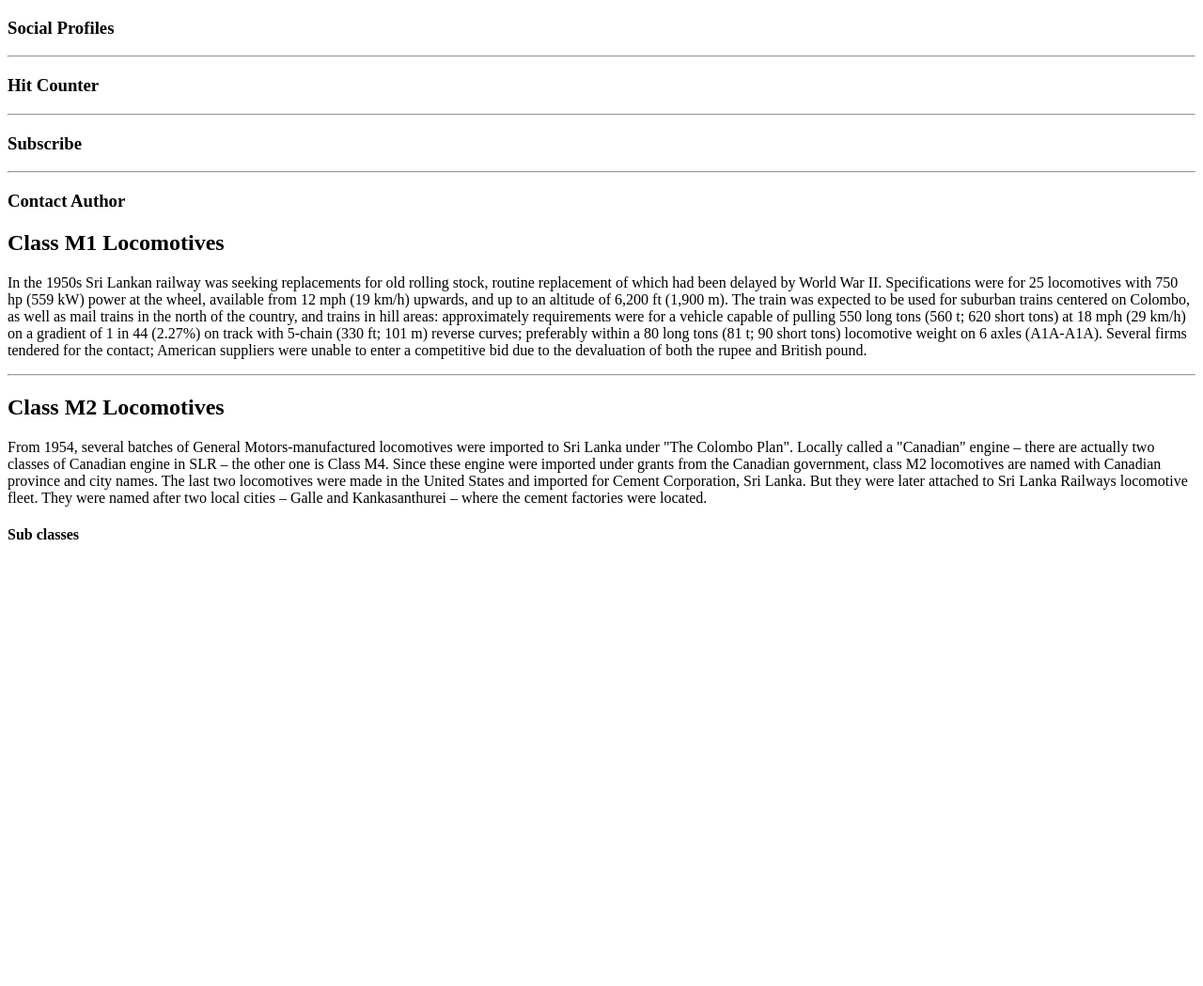
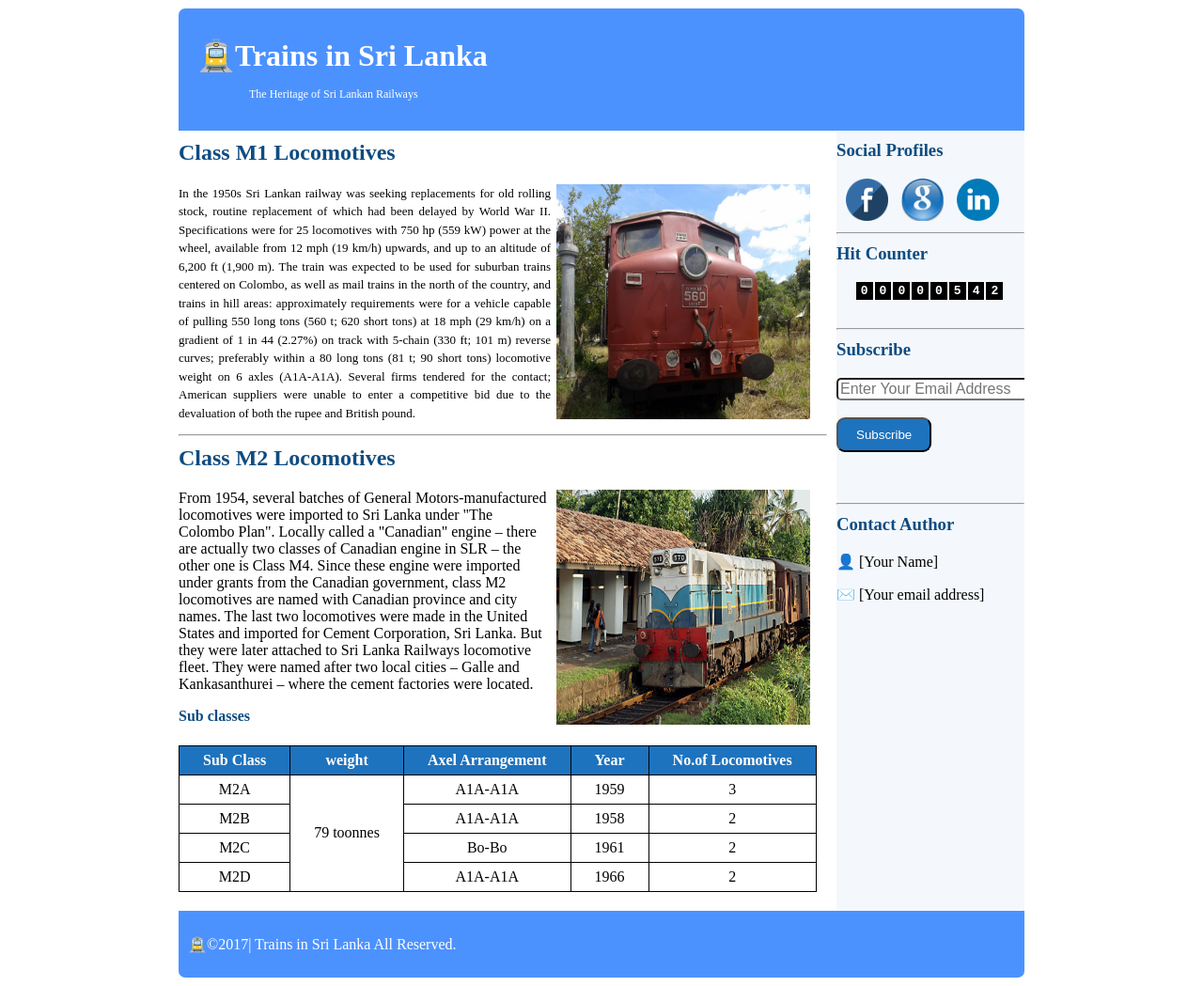
Before and after one commit to pasindusanjaya24-source/practice-code, a plain HTML site: page frontend/assignments/index.html in a window 1280 px wide. Shown: the whole page at 94% size. Before the commit the page ends 800 px from the top, so only its background shows below. Drawn offline with Linux system fonts and the light colour scheme.

Commit message:
update main content layout and sidebar design

```diff
--- a/frontend/assignments/index.html
+++ b/frontend/assignments/index.html
@@ -3,61 +3,106 @@
 <head>
     <meta charset="utf-8">
     <title>Home - Trains Sri Lanka</title>
-    <!-- Link the external CSS file here -->
+    <link rel="stylesheet" href="style.css">
 </head>
 
 <body>
     <div class="container">
 
         <div class="header">
-            <!-- Add the main heading here -->
+            <h1>🚊Trains in Sri Lanka</h1>
+			<p>The Heritage of Sri Lankan Railways</p>
         </div>
 
         <div class="content">
 
             <div class="sidebar">
                 <h3>Social Profiles</h3>
-                <!-- Add Facebook, Google+ and LinkedIn images -->
+                <img class="logo-png" src="fb.png">
+                <img class="logo-png" src="g.png">
+                <img class="logo-png" src="li.png">
                 <hr>
 
                 <h3>Hit Counter</h3>
-                <!-- Add a small counter-style number: 00000542 -->
+                <div class="counter">
+				<span>0</span><span>0</span><span>0</span><span>0</span><span>0</span><span>5</span><span>4</span><span>2</span></div>
                 <hr>
 
                 <h3>Subscribe</h3>
                 <div class="subscribeBox">
                     <form name="subscriptionForm">
-                        <!-- Add email textbox and Subscribe button -->
+                       <input type="email" id="email" placeholder="Enter Your Email Address"><br>
+					  <br> <button type="button" class="btn">Subscribe</button>
                     </form>
                 </div>
 
                 <hr>
                 <h3>Contact Author</h3>
                 <div class="contactBox">
-                    <!-- Add the author name and email -->
+                    <p>👤 [Your Name]</p>
+                    <p>✉️ [Your email address]</p>
                 </div>
             </div>
 
             <div class="maincontent">
 
                 <h2>Class M1 Locomotives</h2>
-                <!-- Add the M1 image and supplied paragraph text -->
-                <p>In the 1950s Sri Lankan railway was seeking replacements for old rolling stock, routine replacement of which had been delayed by World War II. Specifications were for 25 locomotives with 750 hp (559 kW) power at the wheel, available from 12 mph (19 km/h) upwards, and up to an altitude of 6,200 ft (1,900 m). The train was expected to be used for suburban trains centered on Colombo, as well as mail trains in the north of the country, and trains in hill areas: approximately requirements were for a vehicle capable of pulling 550 long tons (560 t; 620 short tons) at 18 mph (29 km/h) on a gradient of 1 in 44 (2.27%) on track with 5-chain (330 ft; 101 m) reverse curves; preferably within a 80 long tons (81 t; 90 short tons) locomotive weight on 6 axles (A1A-A1A). Several firms tendered for the contact; American suppliers were unable to enter a competitive bid due to the devaluation of both the rupee and British pound.</p>
+                <img class="main-image" src="m1.jpg" >
+                <p class ="dp" >In the 1950s Sri Lankan railway was seeking replacements for old rolling stock, routine replacement of which had been delayed by World War II. Specifications were for 25 locomotives with 750 hp (559 kW) power at the wheel, available from 12 mph (19 km/h) upwards, and up to an altitude of 6,200 ft (1,900 m). The train was expected to be used for suburban trains centered on Colombo, as well as mail trains in the north of the country, and trains in hill areas: approximately requirements were for a vehicle capable of pulling 550 long tons (560 t; 620 short tons) at 18 mph (29 km/h) on a gradient of 1 in 44 (2.27%) on track with 5-chain (330 ft; 101 m) reverse curves; preferably within a 80 long tons (81 t; 90 short tons) locomotive weight on 6 axles (A1A-A1A). Several firms tendered for the contact; American suppliers were unable to enter a competitive bid due to the devaluation of both the rupee and British pound.</p>
 
                 <hr>
 
                 <h2>Class M2 Locomotives</h2>
-                <!-- Add the M2 image and supplied paragraph text -->
+                <img class="main-image" src="m2.jpg">
                 <p>From 1954, several batches of General Motors-manufactured locomotives were imported to Sri Lanka under "The Colombo Plan". Locally called a "Canadian" engine – there are actually two classes of Canadian engine in SLR – the other one is Class M4. Since these engine were imported under grants from the Canadian government, class M2 locomotives are named with Canadian province and city names. The last two locomotives were made in the United States and imported for Cement Corporation, Sri Lanka. But they were later attached to Sri Lanka Railways locomotive fleet. They were named after two local cities – Galle and Kankasanthurei – where the cement factories were located.</p>
 
                 <h4>Sub classes</h4>
 
-                <!-- Create the table here -->
+               <table>
+					<tr>
+						<th>Sub Class</th>
+						<th>weight</th>
+						<th>Axel Arrangement</th>
+						<th>Year</th>
+						<th>No.of Locomotives</th>
+					</tr>
+					<tr>
+						<td>M2A</td>
+						<td rowspan="4">79 toonnes</td>
+						<td>A1A-A1A</td>
+						<td>1959</td>
+						<td>3</td>
+
+					</tr>
+					<tr>
+						<td>M2B</td>
+						<td>A1A-A1A</td>
+						<td>1958</td>
+						<td>2</td>
+
+					</tr>
+					<tr>
+						<td>M2C</td>
+						<td>Bo-Bo</td>
+						<td>1961</td>
+						<td>2</td>
+
+					</tr>
+					<tr>
+						<td>M2D</td>
+						<td>A1A-A1A</td>
+						<td>1966</td>
+						<td>2</td>
+
+					</tr>
+
+			   </table>
+
             </div>
         </div>
 
         <div class="footer">
-            <!-- Add footer text -->
+            <p>🚊©2017| Trains in Sri Lanka All Reserved.</p>
         </div>
 
     </div>
--- a/frontend/assignments/style.css
+++ b/frontend/assignments/style.css
@@ -2,26 +2,133 @@
 /* CSS Document */
 
 .container {
-	width: 800px;
+	width: 900px;
+	margin:0 auto;
+	border:1px solid white;
+	background-color: #ffffff;
+    border-radius: 8px;
+    overflow: hidden;
 }
+
+.container .header {
+    color: white;
+    padding: 25px 20px;
+    display: flex;
+    flex-wrap: wrap;
+    align-items: center;
+}
+
+.header h1 {
+    margin: 0;
+   font-size:66;
+}
+
+.header p {
+    width: 100%;
+    margin: 4px 0 0 55px;
+	font-size:12px;
+}
+
 
 .container .footer {
 	background: #4C92FF;
 	padding: 10px;
+	color:white;
 }
 
 .container .content {
 	min-height: 120px;
+	display: flex;
+    flex-direction: row-reverse;
+
 }
 
 .container .content .sidebar {
 	width: 200px;
-	min-height: 570px;
 	float: right;
 	display: inline;
+	background-color:#F4F8FC;
+	min-height: 829px;
+	margin-left:10px;
+}
+
+.dp {
+    text-align: justify;
+    line-height: 1.5;
+    font-size: 13px;
 }
 
 .container .header {
 	background: #4C92FF;
 	height: 80px;
 }
+.counter{
+	margin-bottom:32px;
+	text-align:center;
+}
+.counter span {
+    background-color: #000;
+    color: #fff;
+    padding: 2px 5px;
+    margin-right: 2px;
+    font-family: monospace;
+    font-weight: bold;
+
+}
+.logo-png{
+	width:45px;
+	height:45px;
+	margin-left:10px;
+}
+
+h2,h4,h3{
+	color:#0f4c81;
+
+	margin-top:10px;
+}
+h3{
+
+}
+.main-image{
+	float:right;
+	height:250px;
+	width:270px;
+	margin-right:18px;
+	margin-left:6px;
+	border:3px;
+	border-raduis:4px;
+}
+input{
+	font-size:16px;
+	border-radius:5px;
+
+}
+.btn{
+	background-color: #1e73be;
+    color: white;
+    border-radius: 9px;
+    cursor: pointer;
+	padding:9px 19px;
+	margin-bottom:46px;
+
+}
+.btn:hover{
+	color:red;
+}
+table,th,td{
+    border: 1px solid black;
+	text-align: center;
+	border-collapse: collapse;
+	padding:6px 25px;
+
+
+
+}
+table{
+	margin-bottom:20px;
+	border-radius:7px;
+}
+th{
+	color:white;
+	background-color:#1e73be;
+}
```
